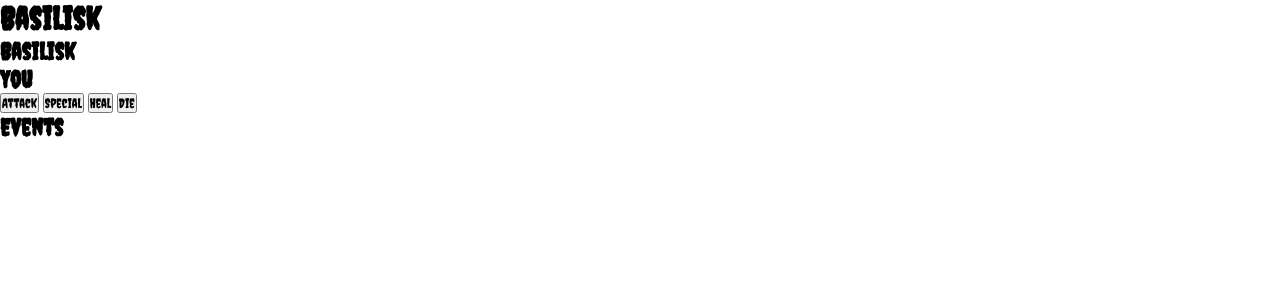
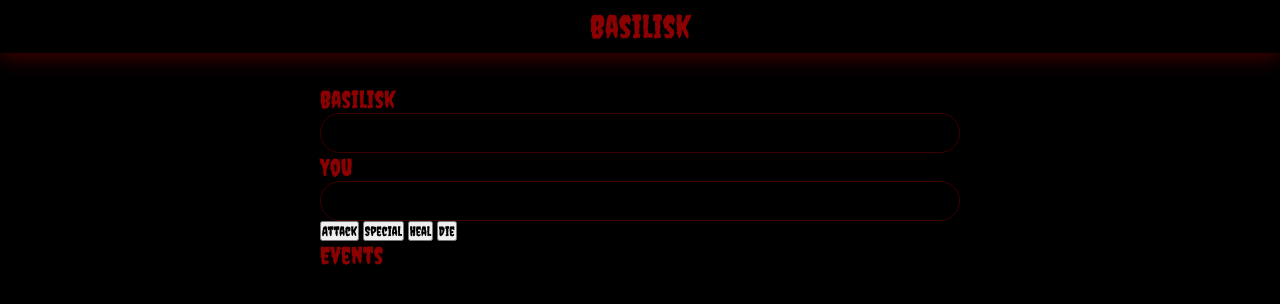
Before and after one commit to Nimira43/Basilisk, a plain HTML site: page index.html in a window 1280 px wide. Drawn offline with Linux system fonts and the light colour scheme.

Commit message:
Body , header section and health-bar styles

```diff
--- a/styles.css
+++ b/styles.css
@@ -5,4 +5,30 @@
   padding: 0;
   box-sizing: border-box;
   font-family: 'Creepster', cursive;
+  font-weight: lighter;
 }
+
+body {
+  background-color: #000;
+  color: #8b0000;
+}
+
+header {
+  box-shadow: 0 5px 20px rgba(220, 2, 2, 0.3);
+  padding: 0.5rem;
+  text-align: center;
+  margin-bottom: 2rem;
+}
+
+section {
+  width: 90%;
+  max-width: 40rem;
+  margin: auto;
+}
+
+.health-bar {
+  width: 100%;
+  height: 40px;
+  border: 1px solid #3b0000;
+  border-radius: 50px;
+}
```
